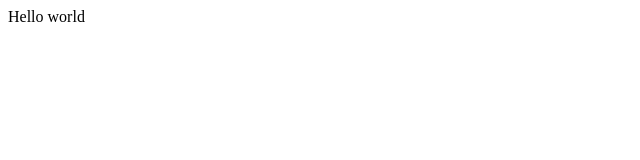
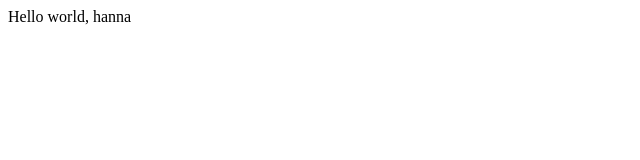
Before and after one commit to hanna00/opentutorials-hanna, a plain HTML site: page index.html in a window 1280 px wide. Shown: the full height of the page, 0-640 px from the left. Drawn offline with Linux system fonts and the light colour scheme.

Commit message:
change index.html

```diff
--- a/index.html
+++ b/index.html
@@ -19,6 +19,6 @@
     </head>
 
     <body>
-        Hello world
+        Hello world, hanna
     </body>
 </html>
```
